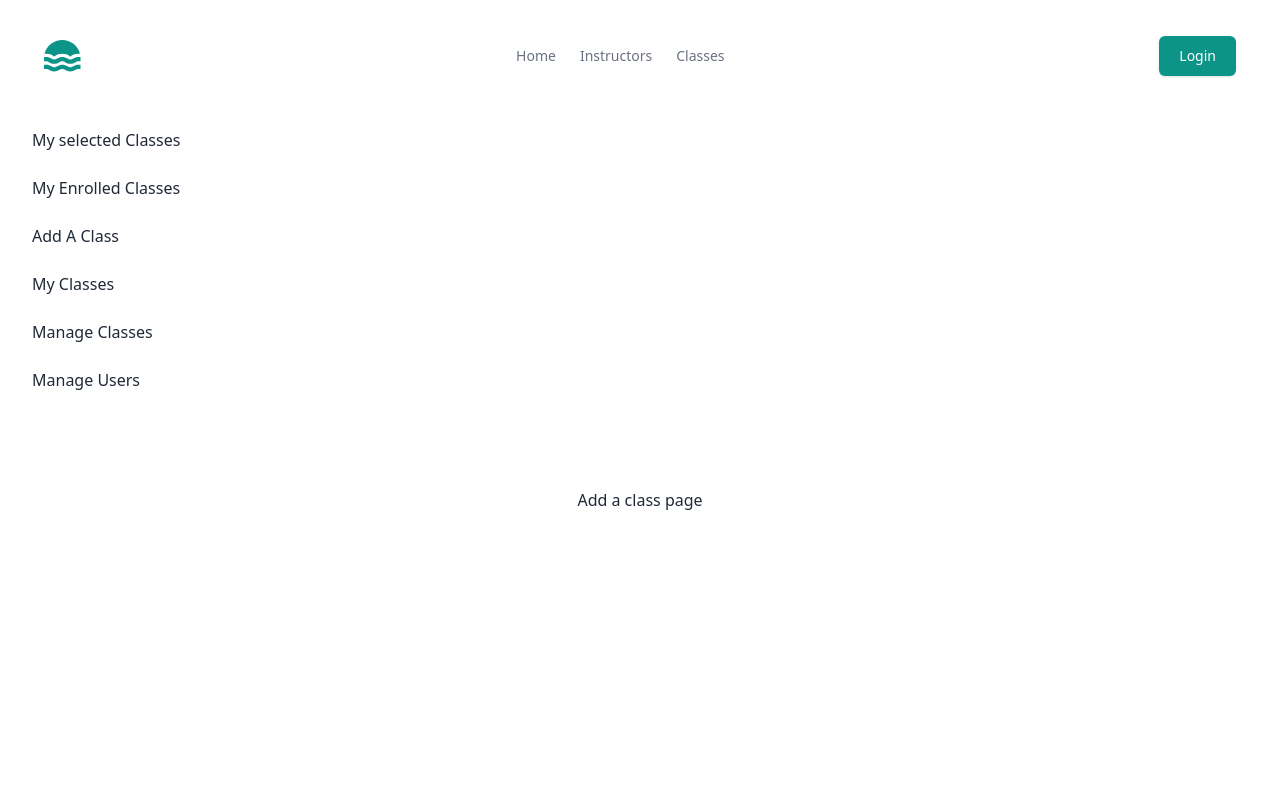
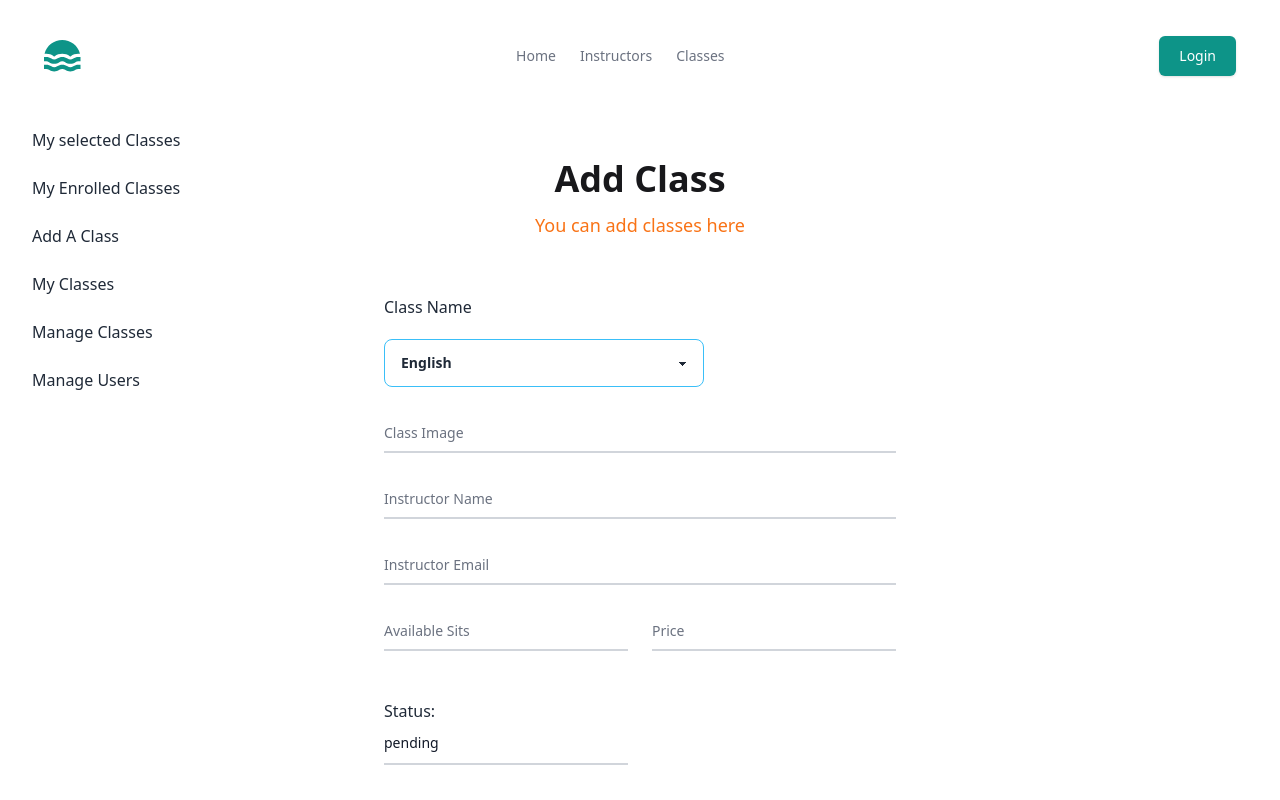
Before and after one commit to RF-Rezon/summer-camp, a React (Vite) app: page /dashboard/add_a_class in a window 1280 px wide. Shown: the top 800 px of the page. Built offline with nearby package versions, Linux system fonts and the light colour scheme; no server answers.

Commit message:
Add a Class form done.

```diff
--- /dev/null
+++ b/src/Components/SideNavs/Instructor/Add_A_Class.jsx
@@ -0,0 +1,135 @@
+import React from "react";
+import { useForm } from "react-hook-form";
+import UseAuth from "../../../Hooks/useAuth";
+import Title from "../../../Utils/Title";
+
+const Add_A_Class = () => {
+   const {user} = UseAuth();
+  const { register, handleSubmit } = useForm();
+  const onSubmit = (data) => console.log(data);
+
+  return (
+    <div className="w-2/5">
+      <Title heading="Add Class" sHeading="You can add classes here" />
+
+      <form onSubmit={handleSubmit(onSubmit)}>
+        <p className="py-5 font-medium">
+          Class Name
+        </p>
+        <div className="relative z-0 w-full mb-6 group">
+          <select {...register("classes")} className="select select-info w-full max-w-xs">
+            <option value="english">English</option>
+            <option value="japanese">Japanese</option>
+            <option value="italian">Italian</option>
+            <option value="french">French</option>
+            <option value="spanish">Spanish</option>
+          </select>
+        </div>
+        <div className="relative z-0 w-full mb-6 group">
+          <input
+            {...register("c_photoURL")}
+            type="url"
+            id="floating_repeat_password"
+            className="block py-2.5 px-0 w-full text-sm text-gray-900 bg-transparent border-0 border-b-2 border-gray-300 appearance-none dark:text-white dark:border-gray-600 dark:focus:border-blue-500 focus:outline-none focus:ring-0 focus:border-blue-600 peer"
+            placeholder=""
+            required
+          />
+          <label
+            htmlFor="floating_repeat_password"
+            className="peer-focus:font-medium absolute text-sm text-gray-500 dark:text-gray-400 duration-300 transform -translate-y-6 scale-75 top-3 -z-10 origin-[0] peer-focus:left-0 peer-focus:text-blue-600 peer-focus:dark:text-blue-500 peer-placeholder-shown:scale-100 peer-placeholder-shown:translate-y-0 peer-focus:scale-75 peer-focus:-translate-y-6"
+          >
+            Class Image
+          </label>
+        </div>
+        <div className="relative z-0 w-full mb-6 group">
+          <input
+            {...register("i_name")}
+            type="text"
+            id="floating_repeat_password"
+            className="block py-2.5 px-0 w-full text-sm text-gray-900 bg-transparent border-0 border-b-2 border-gray-300 appearance-none dark:text-white dark:border-gray-600 dark:focus:border-blue-500 focus:outline-none focus:ring-0 focus:border-blue-600 peer"
+            placeholder=" "
+
+            readOnly
+            defaultValue={user?.displayName}
+          />
+          <label
+            htmlFor="floating_repeat_password"
+            className="peer-focus:font-medium absolute text-sm text-gray-500 dark:text-gray-400 duration-300 transform -translate-y-6 scale-75 top-3 -z-10 origin-[0] peer-focus:left-0 peer-focus:text-blue-600 peer-focus:dark:text-blue-500 peer-placeholder-shown:scale-100 peer-placeholder-shown:translate-y-0 peer-focus:scale-75 peer-focus:-translate-y-6"
+          >
+            Instructor Name
+          </label>
+        </div>
+        <div className="relative z-0 w-full mb-6 group">
+          <input
+            {...register("i_email")}
+            type="email"
+            id="floating_repeat_password"
+            className="block py-2.5 px-0 w-full text-sm text-gray-900 bg-transparent border-0 border-b-2 border-gray-300 appearance-none dark:text-white dark:border-gray-600 dark:focus:border-blue-500 focus:outline-none focus:ring-0 focus:border-blue-600 peer"
+            placeholder=" "
+            readOnly
+            defaultValue={user?.email}
+          />
+          <label
+            htmlFor="floating_repeat_password"
+            className="peer-focus:font-medium absolute text-sm text-gray-500 dark:text-gray-400 duration-300 transform -translate-y-6 scale-75 top-3 -z-10 origin-[0] peer-focus:left-0 peer-focus:text-blue-600 peer-focus:dark:text-blue-500 peer-placeholder-shown:scale-100 peer-placeholder-shown:translate-y-0 peer-focus:scale-75 peer-focus:-translate-y-6"
+          >
+            Instructor Email
+          </label>
+        </div>
+        <div className="grid md:grid-cols-2 md:gap-6">
+          <div className="relative z-0 w-full mb-6 group">
+            <input
+              {...register("av_sits")}
+              type="number"
+              id="floating_first_name"
+              className="block py-2.5 px-0 w-full text-sm text-gray-900 bg-transparent border-0 border-b-2 border-gray-300 appearance-none dark:text-white dark:border-gray-600 dark:focus:border-blue-500 focus:outline-none focus:ring-0 focus:border-blue-600 peer"
+              placeholder=" "
+              required
+            />
+            <label
+              htmlFor="floating_first_name"
+              className="peer-focus:font-medium absolute text-sm text-gray-500 dark:text-gray-400 duration-300 transform -translate-y-6 scale-75 top-3 -z-10 origin-[0] peer-focus:left-0 peer-focus:text-blue-600 peer-focus:dark:text-blue-500 peer-placeholder-shown:scale-100 peer-placeholder-shown:translate-y-0 peer-focus:scale-75 peer-focus:-translate-y-6"
+            >
+              Available Sits
+            </label>
+          </div>
+          <div className="relative z-0 w-full mb-6 group">
+            <input
+              {...register("price")}
+              type="number"
+              id="floating_last_name"
+              className="block py-2.5 px-0 w-full text-sm text-gray-900 bg-transparent border-0 border-b-2 border-gray-300 appearance-none dark:text-white dark:border-gray-600 dark:focus:border-blue-500 focus:outline-none focus:ring-0 focus:border-blue-600 peer"
+              placeholder=" "
+              required
+            />
+            <label
+              htmlFor="floating_last_name"
+              className="peer-focus:font-medium absolute text-sm text-gray-500 dark:text-gray-400 duration-300 transform -translate-y-6 scale-75 top-3 -z-10 origin-[0] peer-focus:left-0 peer-focus:text-blue-600 peer-focus:dark:text-blue-500 peer-placeholder-shown:scale-100 peer-placeholder-shown:translate-y-0 peer-focus:scale-75 peer-focus:-translate-y-6"
+            >
+              Price
+            </label>
+          </div>
+          <div className="relative z-0 w-full mb-6 group">
+            <p className="font-medium">Status: </p>
+            <input
+              {...register("status")}
+              type="text"
+              className="block py-2.5 px-0 w-full text-sm text-gray-900 bg-transparent border-0 border-b-2 border-gray-300 appearance-none dark:text-white dark:border-gray-600 dark:focus:border-blue-500 focus:outline-none focus:ring-0 focus:border-blue-600 peer"
+              placeholder=" "
+              required
+              value="pending"
+              readOnly
+            />
+          </div>
+        </div>
+        <input
+          type="submit"
+          className="text-white bg-blue-700 hover:bg-blue-800 focus:ring-4 focus:outline-none focus:ring-blue-300 font-medium rounded-lg text-sm w-full sm:w-auto px-5 py-2.5 text-center dark:bg-blue-600 dark:hover:bg-blue-700 dark:focus:ring-blue-800 my-6"
+          value="Add Class"
+        />
+      </form>
+    </div>
+  );
+};
+
+export default Add_A_Class;
--- /dev/null
+++ b/src/Components/SideNavs/Instructor/My_Classes.jsx
@@ -0,0 +1,11 @@
+import React from 'react';
+
+const My_Classes = () => {
+    return (
+        <div>
+            this is my classes
+        </div>
+    );
+};
+
+export default My_Classes;
--- a/src/DashBoardPages/Add_A_Class.jsx
+++ /dev/null
@@ -1,11 +0,0 @@
-import React from 'react';
-
-const Add_A_Class = () => {
-    return (
-        <div>
-            Add a class page
-        </div>
-    );
-};
-
-export default Add_A_Class;
--- a/src/Pages/DashBoard.jsx
+++ b/src/Pages/DashBoard.jsx
@@ -22,7 +22,7 @@ const DashBoard = () => {
               <Link to="add_a_class">Add A Class</Link>
             </li>
             <li>
-              <Link to="bookings">My Classes</Link>
+              <Link to="my_classes">My Classes</Link>
             </li>
             <li>
               <Link to="allusers">Manage Classes</Link>
--- /dev/null
+++ b/src/Utils/Title.jsx
@@ -0,0 +1,14 @@
+import React from "react";
+
+const Title = ({heading, sHeading}) => {
+  return (
+    <div >
+      <div className="text-center my-9">
+        <p className="md:text-4xl text-2xl font-semibold text-zinc-900 pb-3">{heading}</p>
+        <p className="md:text-lg text-base font-medium text-orange-500">{sHeading}</p>
+      </div>
+    </div>
+  );
+};
+
+export default Title;
```
Also changed, not shown: src/Router/Router.jsx (+6 -1 lines), src/Pages/Instructors.jsx (line endings or trailing spaces).
